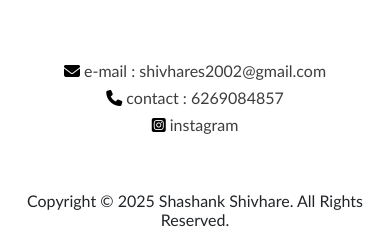
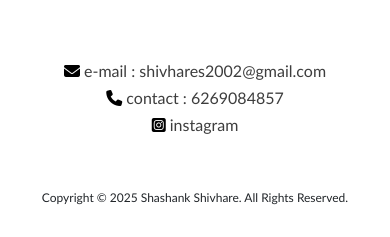
Before and after one commit to shivhare08/portfolio, a website: page index.html in a window 390 px wide. Shown: the part 2403-2640 px from the top of the page. After the commit the page ends 2616 px from the top, so only its background shows below. Drawn offline with nearby package versions, Linux system fonts and the light colour scheme.

Commit message:
3rd commit

```diff
--- a/index.html
+++ b/index.html
@@ -148,7 +148,7 @@
     </div>
 
 
-    <div class="container mt-5">
+    <div class="container copyright mt-5">
         <h6 class="text-center">Copyright © 2025 Shashank Shivhare. All Rights Reserved.</h6>
     </div>
 </body>
--- a/portfolio.css
+++ b/portfolio.css
@@ -53,6 +53,8 @@
 .about p{
     font-size: 1.3rem;
     color: rgb(57, 56, 56);
+    text-align: justify;
+    text-justify: inter-word;
 }
 
 .abt{
@@ -100,4 +102,8 @@
     .info h4{
         font-size: 16px;
     }
+
+    .copyright h6{
+        font-size: 12px;
+    }
 }
```
